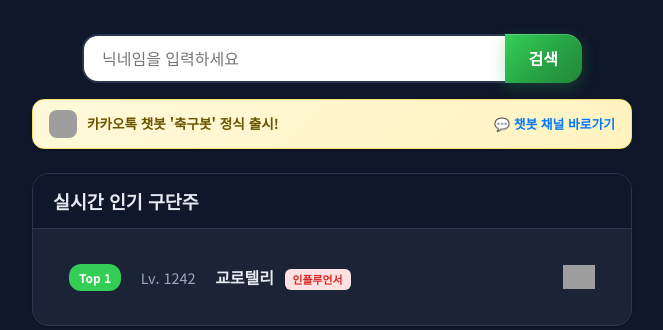
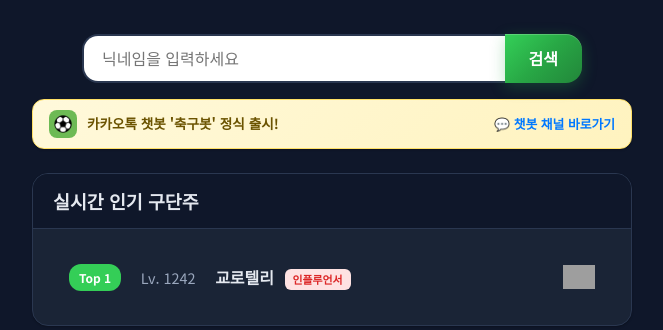
Before and after one commit to YeaHongSu/FC.GG, a Flask app: page / in a window 1280 px wide. Shown: the part 325-655 px from the top of the page, without its empty margins (308-971 px from the left). Run offline with Flask 2, Linux system fonts and the light colour scheme; data comes from the database, SQL or seed files in the repository; some libraries are stand-ins or nearby versions; grey boxes are pictures that could not be loaded.

Commit message:
Update home.html

```diff
--- a/templates/home.html
+++ b/templates/home.html
@@ -64,7 +64,7 @@
      닉네임 검색과 실시간 인기 구단주 사이에 한 줄 박스로 배치합니다. -->
 <section class="chatbot-banner-section">
   <a href="https://pf.kakao.com/_xoxlZen" target="_blank" class="chatbot-banner">
-    <img src="{{ url_for('static', filename='soccerbot-icon.png') }}" alt="축구봇" class="chatbot-banner-icon">
+    <img src="{{ url_for('static', filename='soccerbot-icon.jpg') }}" alt="축구봇" class="chatbot-banner-icon">
     <span class="chatbot-banner-text">카카오톡 챗봇 <strong>'축구봇'</strong> 정식 출시!</span>
     <span class="chatbot-banner-link">💬 챗봇 채널 바로가기</span>
   </a>
```
